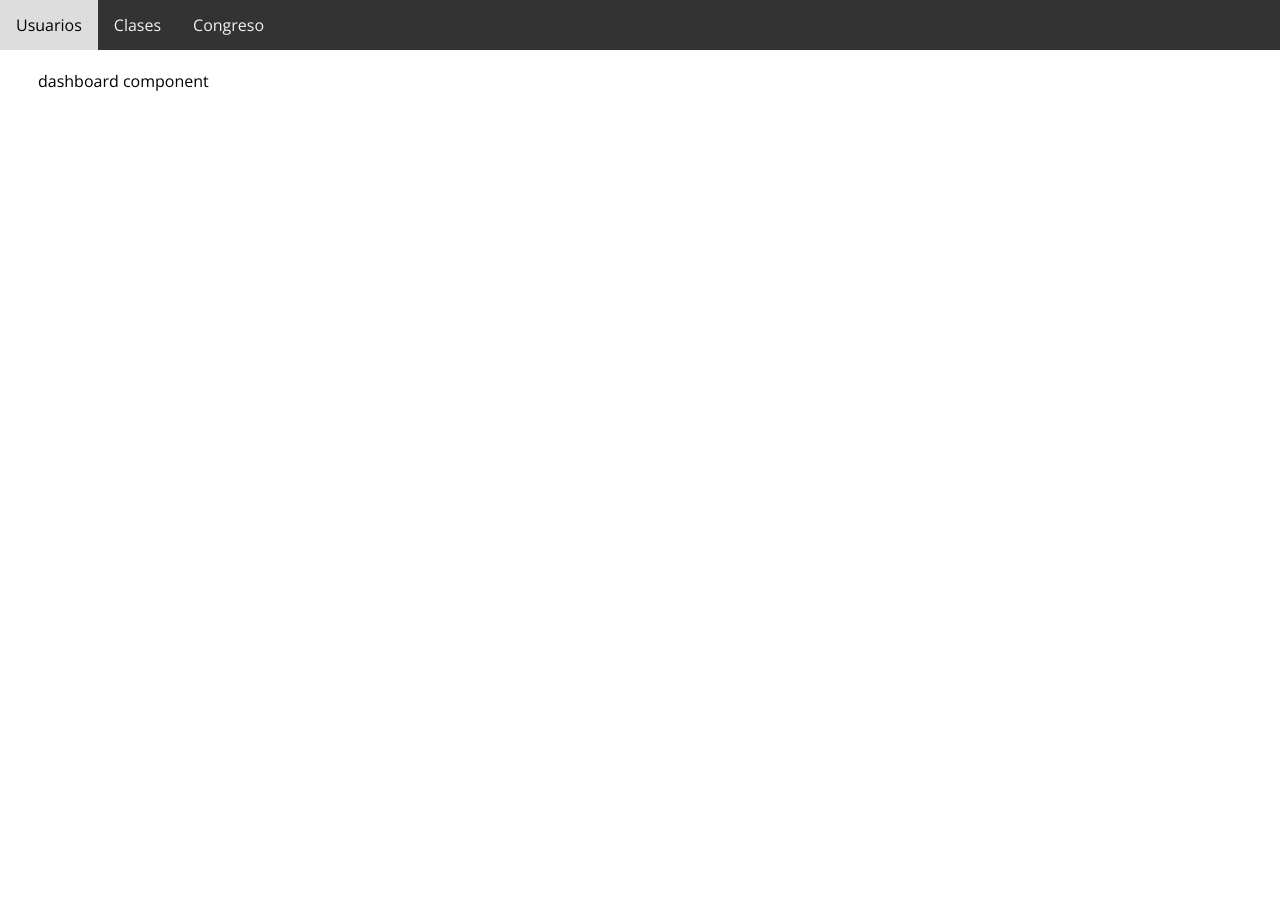
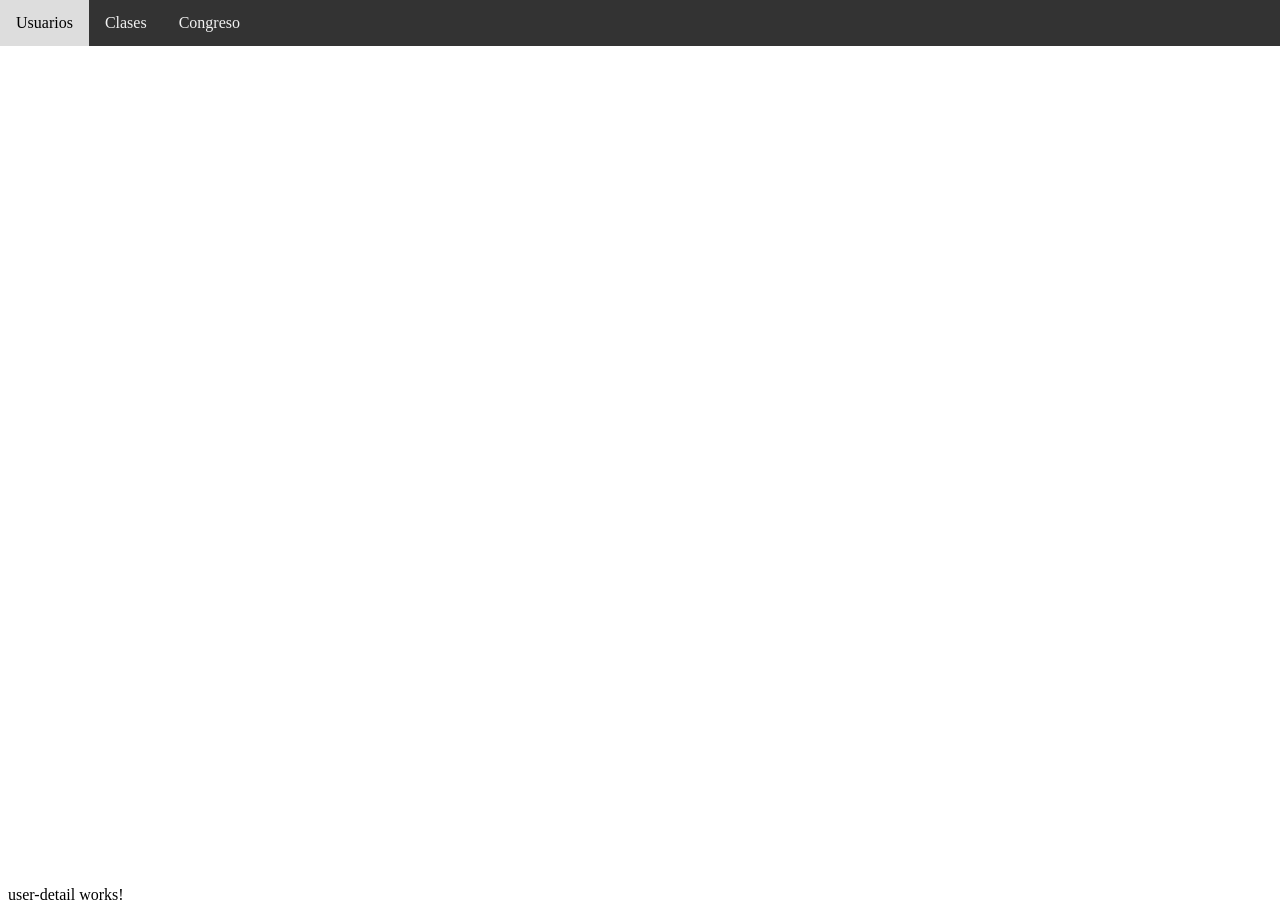
Before and after one commit to AliciaJz/congreso-lbp, an Angular app in the folder frontLBP/: page /users/1 in a window 1280 px wide. Shown: the top 920 px of the page. Before the commit the page ends 878 px from the top, so only its background shows below. Built offline with nearby package versions, Linux system fonts and the light colour scheme.

Commit message:
casi sin pila ahhhh

```diff
--- a/frontLBP/src/app/app.component.html
+++ b/frontLBP/src/app/app.component.html
@@ -1,16 +1,16 @@
-<html>
-    <link href="https://fonts.googleapis.com/css?family=Open+Sans" rel="stylesheet">
-</html>
-<body>
-        <section class="main-container">
+  <section class="main-container">
 
 
      <div class="navbar">
         <!-- <img width="100" alt="LBP Logo" src="../../../backLBP/public/images/LBP_logo.jpg" href="http://localhost:4200"> -->
-        <a href="http://localhost:3000/api/users">Usuarios</a>
+        <!-- <a href="http://localhost:3000/api/users">Usuarios</a>
         <a href="http://localhost:3000/api/classes">Clases</a>
-        <a href="http://localhost:3000/api/conferences">Congreso</a>
+        <a href="http://localhost:3000/api/conferences">Congreso</a> -->
+
+        <a href="http://localhost:4200/api/users">Usuarios</a>
+        <a href="http://localhost:4200/api/classes">Clases</a>
+        <a href="http://localhost:4200/api/conferences">Congreso</a>
     </div>
-    <app-dashboard></app-dashboard>
+    <!-- <app-dashboard></app-dashboard> -->
 </section>
-</body>
+<router-outlet></router-outlet>
--- a/frontLBP/src/app/services/user.service.ts
+++ b/frontLBP/src/app/services/user.service.ts
@@ -7,7 +7,7 @@ import 'rxjs/add/observable/throw';
 
 @Injectable()
 export class UserService {
-
+  baseURL = 'http://localhost:3000'
   constructor(
     private http: Http
   ) { }
@@ -33,7 +33,7 @@ export class UserService {
   }
 
   fetchItems(): Observable<any> {
-    return this.http.get('/api/users')
+    return this.http.get(`${this.baseURL}/api/users`)
     .map((res: Response) => res.json())
     .map(items => items)
     .catch(e => {
--- a/frontLBP/src/app/userslist/userslist.component.css
+++ b/frontLBP/src/app/userslist/userslist.component.css
@@ -1,6 +1,4 @@
 .main-container{
     height: 100vh;
     width: 100vw;
-    background-color: purple;
-    color: papayawhip;
 }
--- a/frontLBP/src/app/userslist/userslist.component.html
+++ b/frontLBP/src/app/userslist/userslist.component.html
@@ -1,4 +1,9 @@
+<h3>Users</h3>
+
+<section class="main-container">
+
 <section>
-  <h3>Users</h3>
-  <p *ngFor= "let user of users" >{{user.username}}</p>
+  <p *ngFor= "let user of users">
+    {{user.username}}</p>
 </section>
+</section>
--- a/frontLBP/src/index.html
+++ b/frontLBP/src/index.html
@@ -4,6 +4,8 @@
   <meta charset="utf-8">
   <title>FrontLBP</title>
   <base href="/">
+
+  <link href="https://fonts.googleapis.com/css?family=Open+Sans" rel="stylesheet">
 
   <meta name="viewport" content="width=device-width, initial-scale=1">
   <link rel="icon" type="image/x-icon" href="favicon.ico">
```
Also changed, not shown: frontLBP/src/app/app.module.ts (+9 -1 lines).
